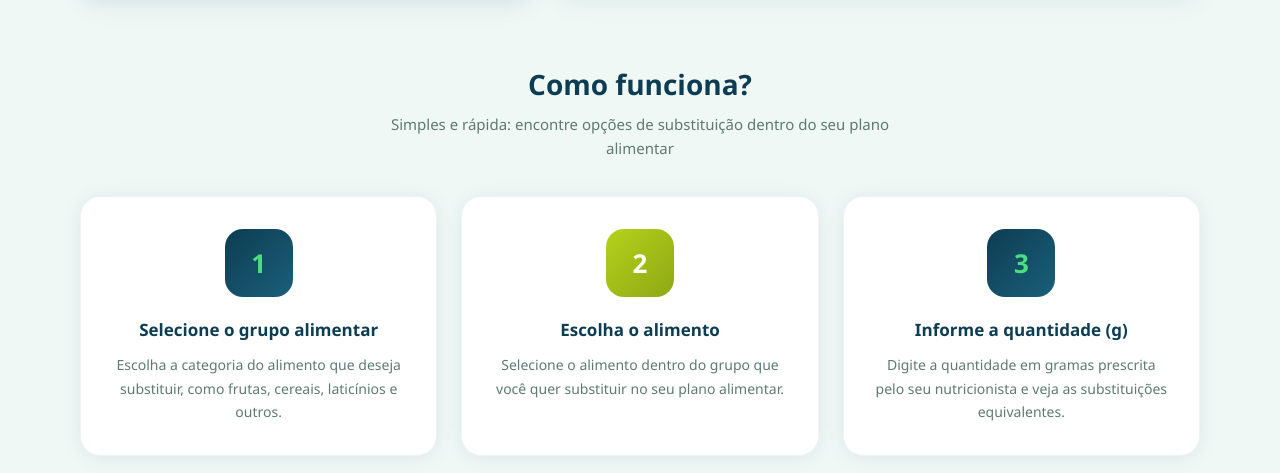
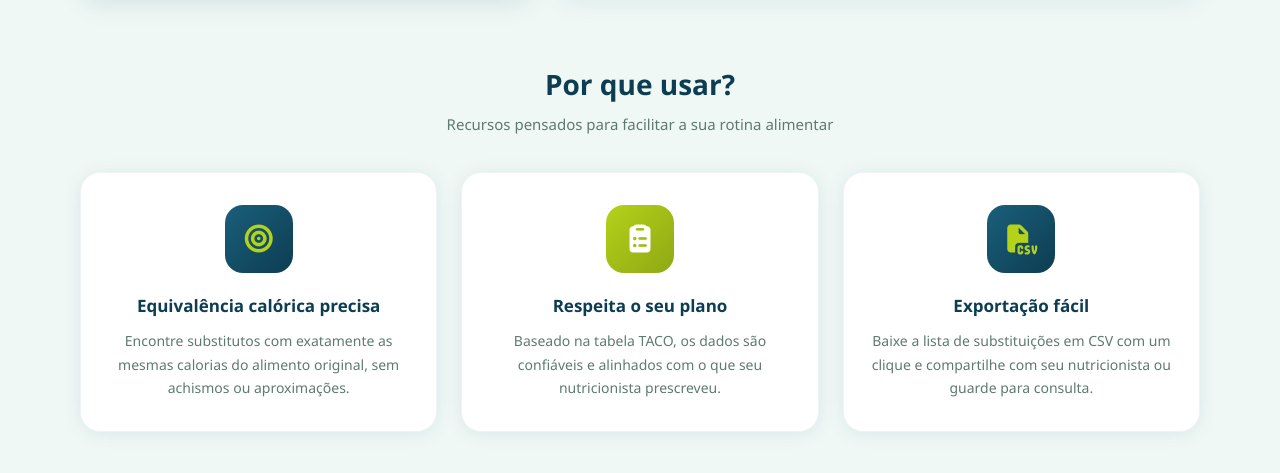
Before and after one commit to CesarAVB/frontend-food-equivalence, an Angular app: page /home in a window 1280 px wide. Shown: the part 1085-1558 px from the top of the page. Built offline with nearby package versions, Linux system fonts and the light colour scheme; no server answers.

Commit message:
style: atualizar títulos e descrições das cartas de recursos para melhor clareza

```diff
--- a/src/app/pages/home/home.html
+++ b/src/app/pages/home/home.html
@@ -58,29 +58,35 @@
   <!-- Feature Cards -->
   <section class="features" id="sobre">
     <div class="features-header">
-      <h2 class="features-title">Como funciona?</h2>
-      <p class="features-subtitle">Simples e rápida: encontre opções de substituição dentro do seu plano alimentar</p>
+      <h2 class="features-title">Por que usar?</h2>
+      <p class="features-subtitle">Recursos pensados para facilitar a sua rotina alimentar</p>
     </div>
     <div class="row g-4">
       <div class="col-md-4">
         <div class="feature-card">
-          <div class="feature-icon feature-step">1</div>
-          <h5>Selecione o grupo alimentar</h5>
-          <p>Escolha a categoria do alimento que deseja substituir, como frutas, cereais, laticínios e outros.</p>
+          <div class="feature-icon">
+            <i class="fas fa-bullseye"></i>
+          </div>
+          <h5>Equivalência calórica precisa</h5>
+          <p>Encontre substitutos com exatamente as mesmas calorias do alimento original, sem achismos ou aproximações.</p>
         </div>
       </div>
       <div class="col-md-4">
         <div class="feature-card feature-card--center">
-          <div class="feature-icon feature-step">2</div>
-          <h5>Escolha o alimento</h5>
-          <p>Selecione o alimento dentro do grupo que você quer substituir no seu plano alimentar.</p>
+          <div class="feature-icon">
+            <i class="fas fa-clipboard-list"></i>
+          </div>
+          <h5>Respeita o seu plano</h5>
+          <p>Baseado na tabela TACO, os dados são confiáveis e alinhados com o que seu nutricionista prescreveu.</p>
         </div>
       </div>
       <div class="col-md-4">
         <div class="feature-card">
-          <div class="feature-icon feature-step">3</div>
-          <h5>Informe a quantidade (g)</h5>
-          <p>Digite a quantidade em gramas prescrita pelo seu nutricionista e veja as substituições equivalentes.</p>
+          <div class="feature-icon">
+            <i class="fas fa-file-csv"></i>
+          </div>
+          <h5>Exportação fácil</h5>
+          <p>Baixe a lista de substituições em CSV com um clique e compartilhe com seu nutricionista ou guarde para consulta.</p>
         </div>
       </div>
     </div>
```
